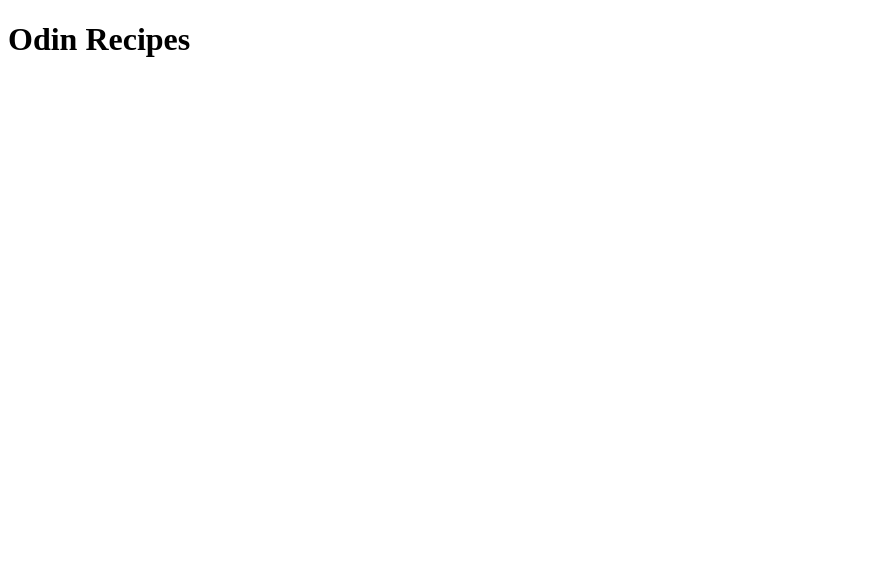
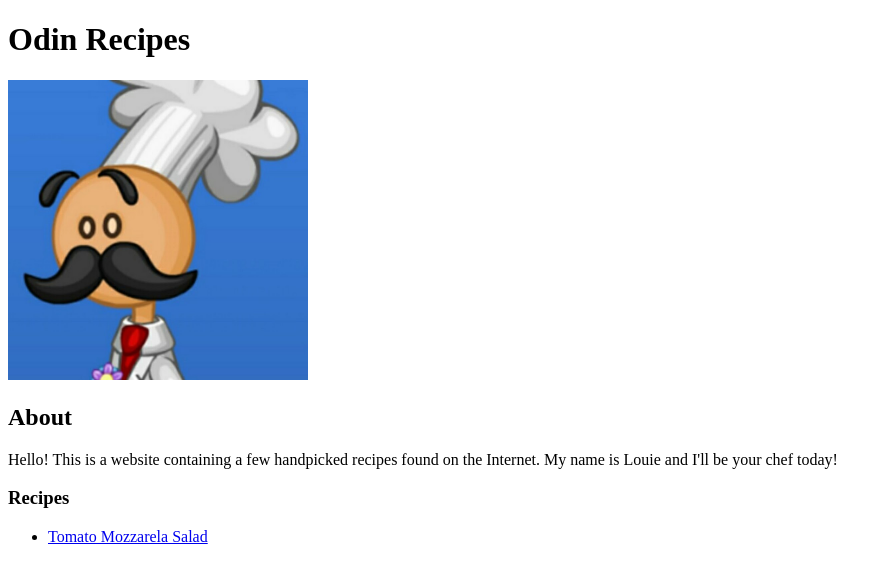
Before and after one commit to andrac-23/odin-recipes, a plain HTML site: page index.html in a window 1280 px wide. Shown: the whole page, without its empty margins (0-891 px from the left). Drawn offline with Linux system fonts and the light colour scheme.

Commit message:
Update index.html
Added a short description to the page and added an image representing
the chef. Created a list with a link to the recipes.

```diff
--- a/index.html
+++ b/index.html
@@ -6,5 +6,13 @@
   </head>
   <body>
     <h1>Odin Recipes</h1>
+    <img src="./images/chef.jpg" width="300" alt="A drawing of the Chef!">
+    <h2>About</h2>
+    <p>Hello! This is a website containing a few handpicked recipes found on the Internet.
+       My name is Louie and I'll be your chef today!</p>
+    <h3>Recipes</h3>
+    <ul>
+      <li><p><a href="./recipes/tomato-mozzarella-salad.html">Tomato Mozzarela Salad</a></p></li>
+    </ul>
   </body>
 </html>
```
